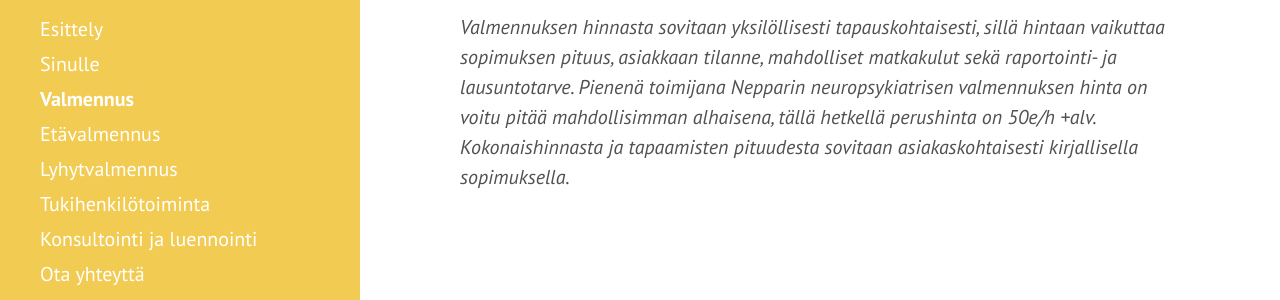
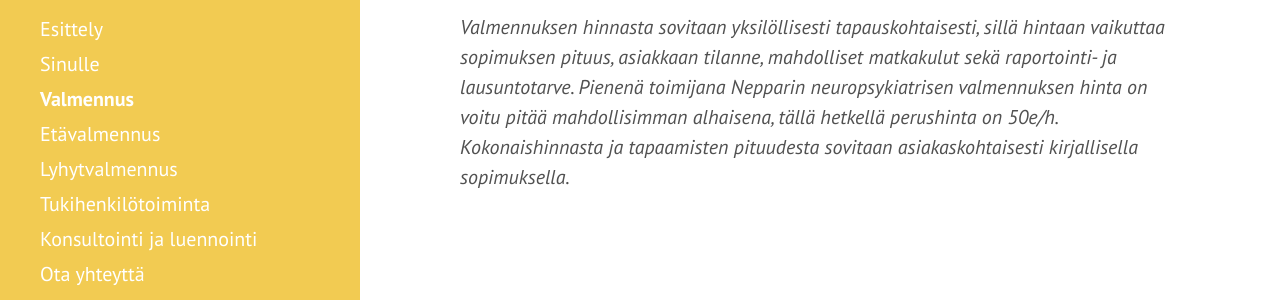
Before and after one commit to niinapiira/neppari.net, a Jekyll site: the page built from valmennus.md, in a window 1280 px wide and 1350 px high. Shown: the part 1018-1318 px from the top of the window. Built offline with Jekyll 4.4.1, drawn with Linux system fonts in a browser that asks for light colours; Markdown is read by kramdown in place of the engine named in the settings; some of the changed lines change nothing that is shown.

Commit message:
poistin alvimerkinnän

```diff
--- a/valmennus.md
+++ b/valmennus.md
@@ -1,10 +1,13 @@
 ---
 layout: page
-page-title: Valmennus
-"page-type": "normal"
+"page-title": Valmennus
+"page-type": normal
 "navigation-order": 3
 published: true
+"link-title": ""
+polaroid: ""
 ---
+
 
 
 
@@ -19,4 +22,4 @@ Valmennus on hyvin kokonaisvaltainen tukimuoto, joka kattaa koko elämän kirjon
 
 Neuropsykiatrinen valmennus on ennen kaikkea voimaantumisprosessi, jota ei ole mahdollista tuottaa toiselle, mutta jota voidaan edesauttaa luomalla sille mahdollisuudet. Voimaantuminen saavutetaan hallinnan ja kontrollin tunteen kautta, joka syntyy mahdollisuudesta osallistua omia asioita koskevaan päätöksentekoon ja niiden toimeenpanoon.
 
-*Valmennuksen hinnasta sovitaan yksilöllisesti tapauskohtaisesti, sillä hintaan vaikuttaa sopimuksen pituus, asiakkaan tilanne, mahdolliset matkakulut sekä  raportointi- ja lausuntotarve. Pienenä toimijana Nepparin neuropsykiatrisen valmennuksen hinta on voitu pitää mahdollisimman alhaisena, tällä hetkellä perushinta on 50e/h +alv. Kokonaishinnasta ja tapaamisten pituudesta sovitaan asiakaskohtaisesti kirjallisella sopimuksella.*
+*Valmennuksen hinnasta sovitaan yksilöllisesti tapauskohtaisesti, sillä hintaan vaikuttaa sopimuksen pituus, asiakkaan tilanne, mahdolliset matkakulut sekä  raportointi- ja lausuntotarve. Pienenä toimijana Nepparin neuropsykiatrisen valmennuksen hinta on voitu pitää mahdollisimman alhaisena, tällä hetkellä perushinta on 50e/h. Kokonaishinnasta ja tapaamisten pituudesta sovitaan asiakaskohtaisesti kirjallisella sopimuksella.*
```
